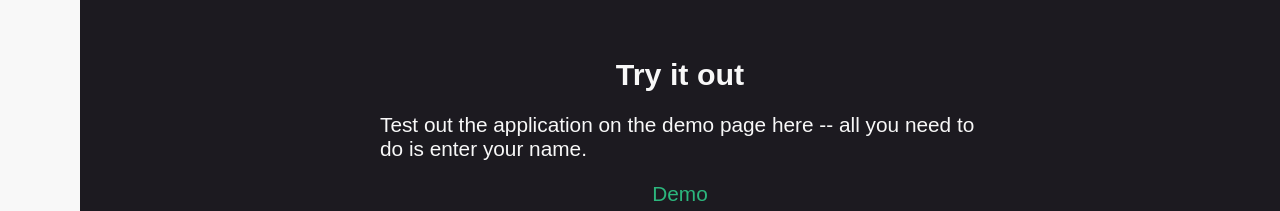
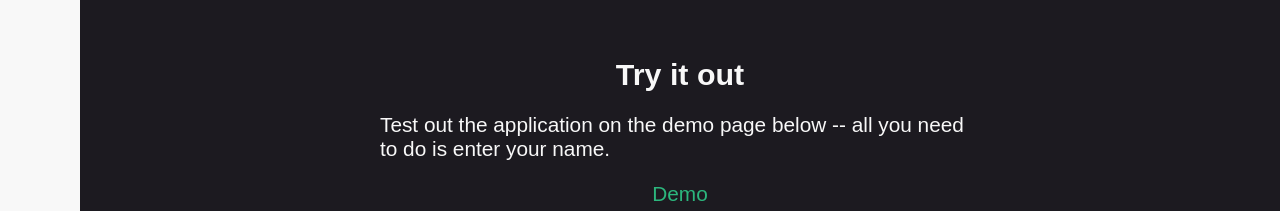
Before and after one commit to pjkotarski/pierce-personal-website, a Next.js app: page / in a window 1280 px wide. Shown: the part 6492-6703 px from the top of the page. Built offline with nearby package versions, Linux system fonts and the light colour scheme.

Commit message:
more stuff

```diff
--- a/components/Code/Code.component.jsx
+++ b/components/Code/Code.component.jsx
@@ -74,7 +74,7 @@ const projectDescriptions = [
 	},
 	{
 		title: 'Try it out',
-		description: 'Test out the application on the demo page here -- all you need to do is enter your name.',
+		description: 'Test out the application on the demo page below -- all you need to do is enter your name.',
 		image: '',
 		link: 'https://ff-auction.com/demo',
 		imgLeft: true
```
